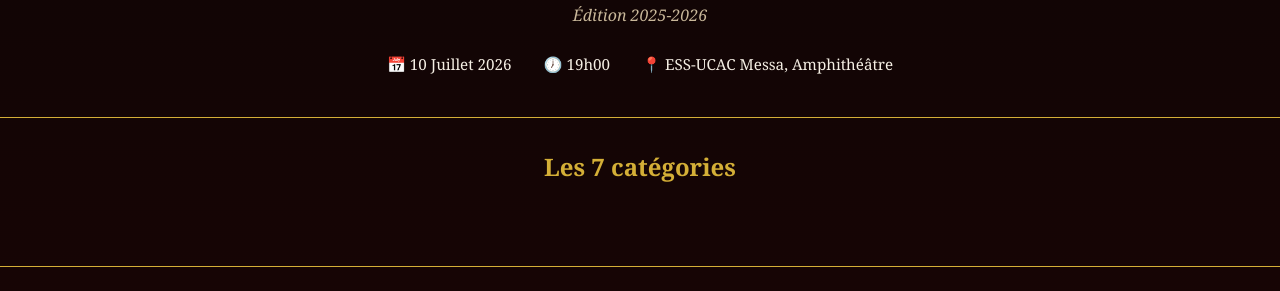
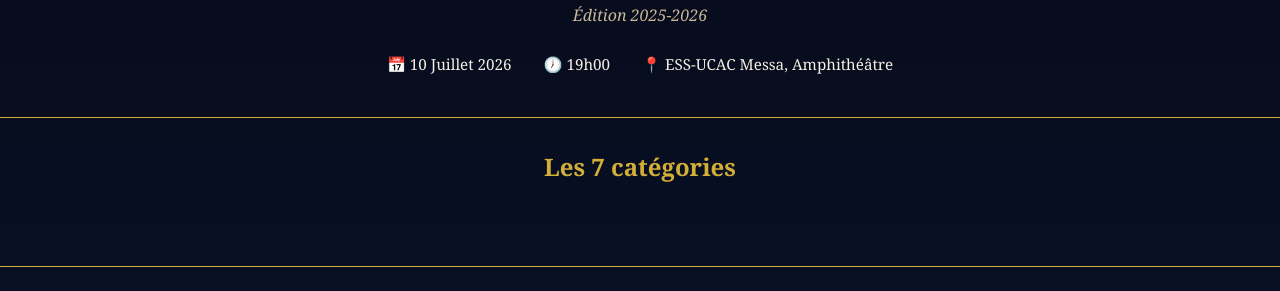
Before and after one commit to Tchinbrid/essucacawards, a website: page public/index.html in a window 1280 px wide. Shown: the part 253-544 px from the top of the page. Drawn offline with Linux system fonts and the light colour scheme; no server answers.

Commit message:
Update style.css

```diff
--- a/public/css/style.css
+++ b/public/css/style.css
@@ -1,10 +1,10 @@
 :root {
-  --bordeaux-dark: #1a0505;
-  --bordeaux: #3d0c0c;
-  --bordeaux-light: #5c1414;
+  --bordeaux-dark: #0a1128;
+  --bordeaux: #13284d;
+  --bordeaux-light: #1f3a63;
   --gold: #d4af37;
   --gold-light: #f0d878;
-  --black: #0d0505;
+  --black: #050a17;
   --cream: #f5efe4;
   --text-muted: #c9b89a;
 }
```
